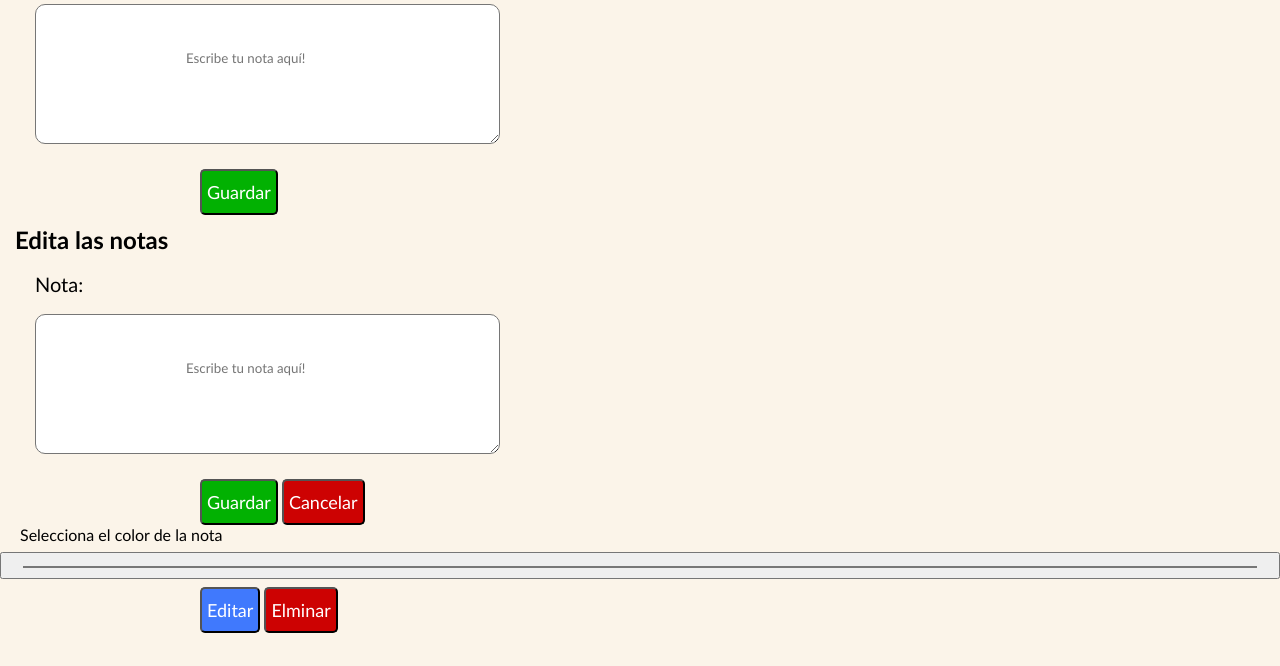
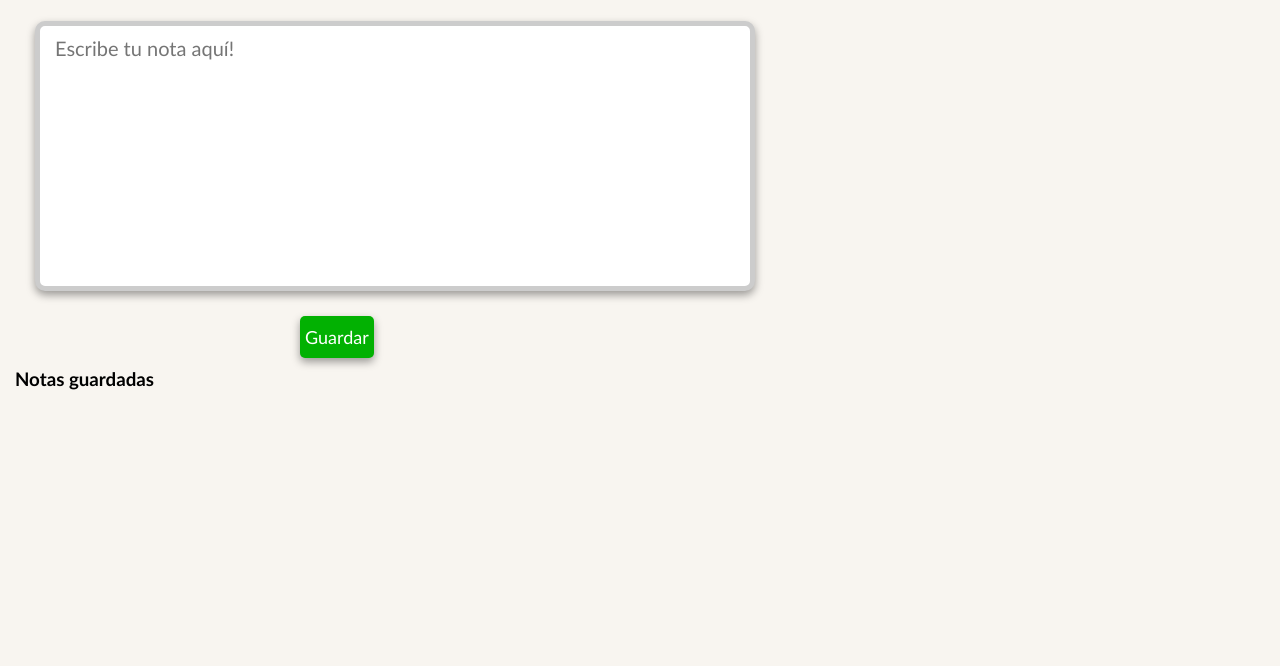
Before and after one commit to Ruth200218/app-bloc, a website: page index.html in a window 1280 px wide. Shown: the part 134-800 px from the top of the page. Drawn offline with Linux system fonts and the light colour scheme.

Commit message:
avances del 12/07

```diff
--- a/index.html
+++ b/index.html
@@ -3,24 +3,28 @@
 
 <head>
     <meta charset="UTF-8">
+    <meta name="viewport" content="width=device-width,initial-scale=1">
     <link rel="stylesheet" href="styles/style.css">
     <title>Bloc de notas</title>
 </head>
 
 <body>
     <div class="container">
+        <!--CONTAINER LEFT-->
+        <div class="container-left">
             <h1 class="title">Bloc de notas!</h1>
             <div class="new">
                 <h2>Añade una nueva nota</h2>
                 <div>
                     <label class="title-note" for="note">Escribe una nota!</label>
-                <textarea id="note" rows="3" placeholder="Escribe tu nota aquí!" ref="textarea"></textarea>
+                    <textarea id="note" cols="60" rows="10" placeholder="Escribe tu nota aquí!"
+                        ref="textarea"></textarea>
                 </div>
                 <div>
                     <button class="btn btn-save">Guardar</button>
                 </div>
             </div>
-        <div class="edit">
+            <!-- <div class="edit">
                 <h2>Edita las notas</h2>
                 <div>
                     <label class="title-note" for="note-edit">Nota:</label>
@@ -30,22 +34,27 @@
                     <button class="btn btn-save">Guardar</button>
                     <button class="btn btn-cancel">Cancelar</button>
                 </div>
-        </div>
-        <div class="color-container">
+            </div> -->
+            <!-- <div class="color-container">
                 <label id="color-label" for="color">Selecciona el color de la nota</label>
                 <input id="color" type="color">
-        </div>
-        <div class="save">
-            <h3>
-                <!-- Aquí irán las notas guardadas -->
-            </h3>
-            <h5>
-                <!-- Aquí irá el tiempo y la fecha-->
-            </h5>
-            <button class="btn btn-edit">Editar</button>
-            <button class="btn btn-delete">Elminar</button>
+            </div> -->
+            <div class="save-note">
+                <h3> Notas guardadas</h3>
+                <!-- <h5>
+                    Aquí irá el tiempo y la fecha
+                </h5> -->
+                <!-- <button class="btn btn-edit">Editar</button>
+                <button class="btn btn-delete">Elminar</button> -->
             </div>
         </div>
+        <!--CONTAINER RIGHT-->
+        <div class="container-right">
+
+        </div>
+    </div>
+
+    <script src="src/script.js"></script>
 </body>
 
 </html>
--- /dev/null
+++ b/src/script.js
@@ -0,0 +1,13 @@
+const note = document.getElementById('note');
+const btnSave = document.querySelector('.btn-save');
+
+btnSave.addEventListener('click', (e) => {
+    const valueNote = note.value;
+    const savedNotes = localStorage.getItem('notes');
+
+    if (savedNotes){
+        const noteArray = [valueNote]
+        localStorage.setItem('notes', JSON.stringify(noteArray));
+        console.log(noteArray);
+    }
+});
--- a/styles/style.scss
+++ b/styles/style.scss
@@ -5,11 +5,22 @@
 }
 
 body {
-    background-color: rgb(251, 244, 233);
+    background-color: rgb(248, 245, 240);
 
     .container {
+
+        min-width: 300px;
+        max-width: 1000px;
+        width: 50%;
+
+        .container-left {
+
             h1 {
                 text-align: center;
+                margin-top: 15px;
+                background-color: rgb(227, 192, 240);
+                border: 1px solid;
+                border-radius: 5px;
             }
 
             .new,
@@ -28,21 +39,33 @@ body {
 
                 #note {
                     border-radius: 10px;
-                padding: 45px 150px;
+                    padding: 10px 15px;
                     display: block;
                     margin: 10px 35px 25px;
+                    resize: none;
+                    font-size: 20px;
+                    border: 5px solid #ccc;
+                    box-shadow: 0px 4px 8px 0px rgba(0, 0, 0, 0.375);
+
+                    &:focus {
+                        transition: 0.3s;
+                        border-color: #564caf;
+                    }
                 }
 
                 .btn {
                     padding: 10px 5px;
-                margin-left: 200px;
+                    margin-left: 300px;
                     border-radius: 5px;
                     font-size: 18px;
                     color: white;
+                    border: 5px;
+                    box-shadow: 0px 4px 8px 0px rgba(0, 0, 0, 0.375);
 
                     &:hover {
-                    background-color: #aaa;
+                        background-color: #99da01;
                         cursor: pointer;
+                        transition: 0.5s;
                     }
                 }
 
@@ -75,5 +98,12 @@ body {
                     margin: 8px 0;
                 }
             }
+
+            .save-note {
+                h3 {
+                    padding: 10px 15px
                 }
             }
+        }
+    }
+}
```
Also changed, not shown: styles/style.css, 1 other file. Lines whose indentation alone changed are shown as unchanged.
